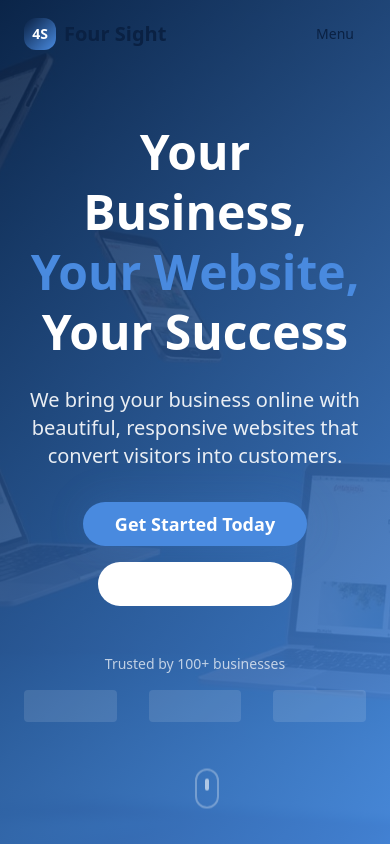
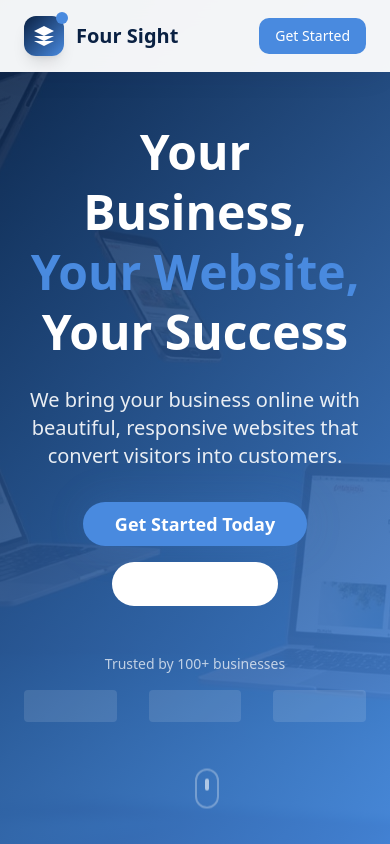
Before and after one commit to namanmehrotra05/LandingPage, a React (Vite) app: page / in a window 390 px wide. Shown: the top 844 px of the page. Built offline with nearby package versions, Linux system fonts and the light colour scheme.

Commit message:
Refactor navigation and mobile responsiveness
Make the navbar opaque and improve mobile-friendliness. Change the "View Our Work" link to "Learn More" and link it to the About Us section. Update the logo.

```diff
--- a/src/components/Hero.tsx
+++ b/src/components/Hero.tsx
@@ -49,8 +49,14 @@ const Hero = () => {
               variant="outline"
               size="lg"
               className="border-2 border-white/30 text-white hover:bg-white/10 px-8 py-4 text-lg rounded-full transition-smooth backdrop-blur-sm"
+              onClick={() => {
+                const element = document.getElementById('about');
+                if (element) {
+                  element.scrollIntoView({ behavior: 'smooth' });
+                }
+              }}
             >
-              View Our Work
+              Learn More
             </Button>
           </div>
 
--- a/src/components/Navigation.tsx
+++ b/src/components/Navigation.tsx
@@ -22,20 +22,24 @@ const Navigation = () => {
 
   return (
     <nav
-      className={`fixed top-0 left-0 right-0 z-50 transition-all duration-300 ${
-        isScrolled
-          ? 'bg-background/95 backdrop-blur-md shadow-elegant'
-          : 'bg-transparent'
-      }`}
+      className="fixed top-0 left-0 right-0 z-50 bg-background/95 backdrop-blur-md shadow-elegant transition-all duration-300"
     >
       <div className="container mx-auto px-6 py-4">
         <div className="flex items-center justify-between">
           {/* Logo */}
-          <div className="flex items-center space-x-2">
-            <div className="w-8 h-8 bg-gradient-to-br from-primary to-secondary rounded-lg flex items-center justify-center">
-              <span className="text-white font-bold text-sm">4S</span>
+          <div className="flex items-center space-x-3">
+            <div className="relative">
+              <div className="w-10 h-10 bg-gradient-to-br from-primary to-secondary rounded-xl flex items-center justify-center shadow-lg">
+                <svg className="w-6 h-6 text-white" fill="currentColor" viewBox="0 0 24 24">
+                  <path d="M12 2L2 7l10 5 10-5-10-5zM2 17l10 5 10-5M2 12l10 5 10-5"/>
+                </svg>
+              </div>
+              <div className="absolute -top-1 -right-1 w-3 h-3 bg-secondary rounded-full"></div>
             </div>
-            <span className="text-xl font-bold text-primary">Four Sight</span>
+            <div className="flex flex-col">
+              <span className="text-xl font-bold text-primary leading-none">Four Sight</span>
+              <span className="text-xs text-muted-foreground hidden sm:block">Web Solutions</span>
+            </div>
           </div>
 
           {/* Navigation Links */}
@@ -70,14 +74,15 @@ const Navigation = () => {
           </Button>
 
           {/* Mobile Menu Button */}
-          <Button
-            variant="ghost"
-            size="sm"
-            className="md:hidden"
-            onClick={() => scrollToSection('contact')}
-          >
-            Menu
-          </Button>
+          <div className="md:hidden flex items-center space-x-2">
+            <Button
+              onClick={() => scrollToSection('contact')}
+              size="sm"
+              className="bg-secondary hover:bg-secondary/90 text-white text-sm px-4"
+            >
+              Get Started
+            </Button>
+          </div>
         </div>
       </div>
     </nav>
--- a/src/index.css
+++ b/src/index.css
@@ -157,4 +157,26 @@ All colors MUST be HSL.
   .link-underline:hover::after {
     @apply w-full;
   }
+
+  /* Mobile optimizations */
+  @media (max-width: 768px) {
+    .container {
+      @apply px-4;
+    }
+
+    /* Ensure text is readable on mobile */
+    h1 {
+      @apply text-4xl leading-tight;
+    }
+
+    /* Better button spacing on mobile */
+    .mobile-stack {
+      @apply flex-col space-y-4 space-x-0;
+    }
+
+    /* Touch-friendly buttons */
+    .mobile-touch {
+      @apply min-h-[44px] min-w-[44px];
+    }
+  }
 }
```
